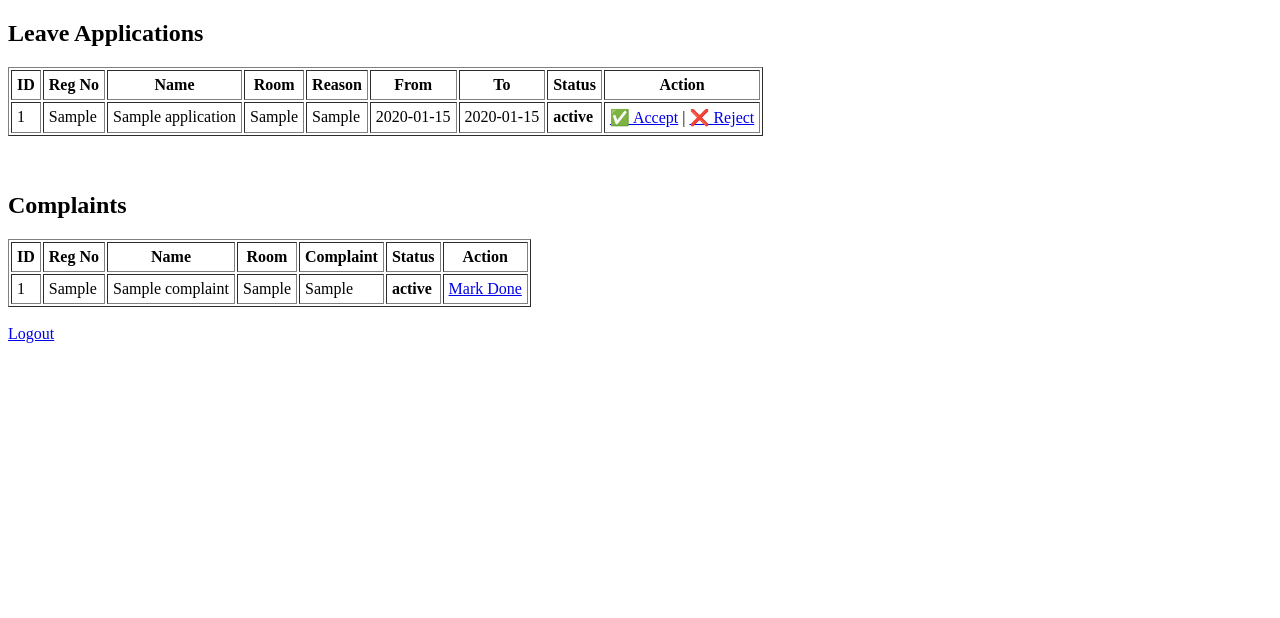
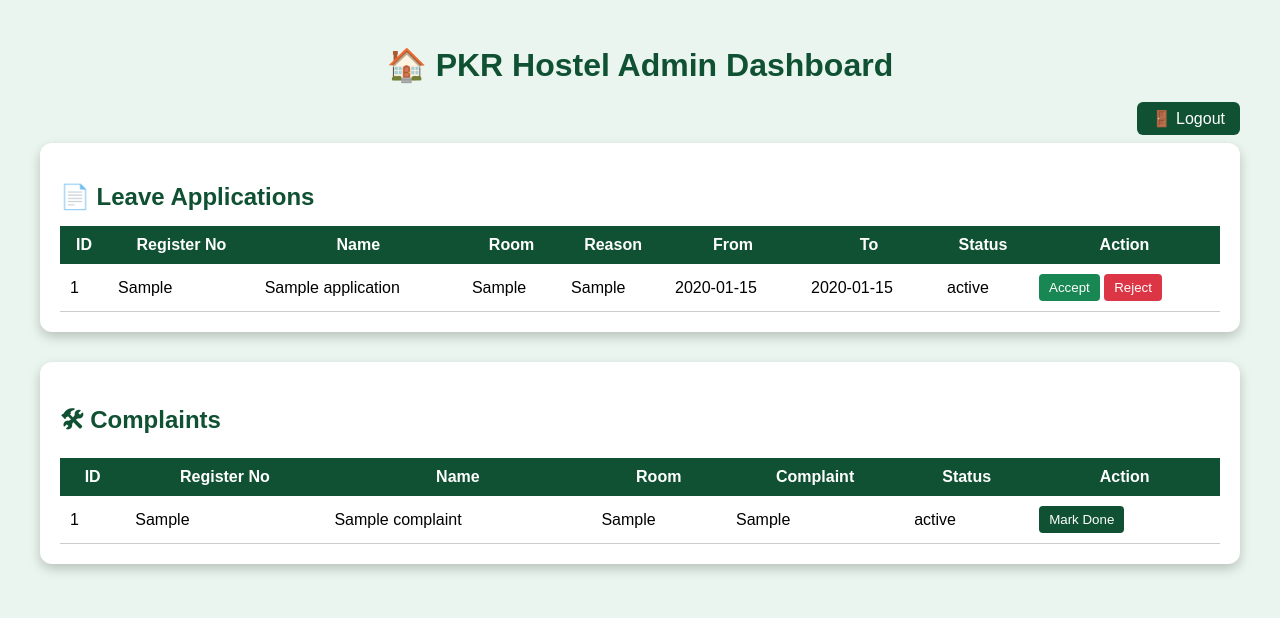
Before and after one commit to srinithisivanantham/hostel-chatbot, a Flask app: page /admin/dashboard in a window 1280 px wide. Shown: the top 618 px of the page. Run offline with Flask 3, Linux system fonts and the light colour scheme; a user stored in the database is signed in; tables that the repository leaves empty hold one stand-in row (values such as "Sample post").

Commit message:
Styled admin dashboard with dark green UI

```diff
--- a/static/style.css
+++ b/static/style.css
@@ -201,3 +201,104 @@ body.complaint-page input[type="submit"]:hover {
 .dashboard-container a button:hover {
     background-color: #142d6a;
 }
+/* ===========================
+   ADMIN DASHBOARD DARK GREEN
+   =========================== */
+
+.admin-page {
+    background: #e9f5ee;
+    font-family: Arial, sans-serif;
+}
+
+.admin-container {
+    max-width: 1200px;
+    margin: auto;
+    padding: 25px;
+}
+
+.admin-container h1 {
+    text-align: center;
+    color: #0f5132;
+    margin-bottom: 25px;
+}
+
+.logout-box {
+    text-align: right;
+    margin-bottom: 15px;
+}
+
+.logout-box a {
+    text-decoration: none;
+    background: #0f5132;
+    color: white;
+    padding: 8px 15px;
+    border-radius: 6px;
+}
+
+.card {
+    background: white;
+    padding: 20px;
+    margin-bottom: 30px;
+    border-radius: 12px;
+    box-shadow: 0px 5px 12px rgba(0,0,0,0.2);
+}
+
+.card h2 {
+    color: #0f5132;
+    margin-bottom: 15px;
+}
+
+/* Tables */
+.admin-page table {
+    width: 100%;
+    border-collapse: collapse;
+}
+
+.admin-page th {
+    background: #0f5132;
+    color: white;
+    padding: 10px;
+}
+
+.admin-page td {
+    padding: 10px;
+    border-bottom: 1px solid #ccc;
+}
+
+.admin-page tr:hover {
+    background: #f1faf4;
+}
+
+/* Buttons */
+.btn-green {
+    background: #198754;
+    color: white;
+    border: none;
+    padding: 6px 10px;
+    border-radius: 4px;
+    cursor: pointer;
+}
+
+.btn-red {
+    background: #dc3545;
+    color: white;
+    border: none;
+    padding: 6px 10px;
+    border-radius: 4px;
+    cursor: pointer;
+}
+
+.btn-blue {
+    background: #0f5132;
+    color: white;
+    border: none;
+    padding: 6px 10px;
+    border-radius: 4px;
+    cursor: pointer;
+}
+
+.btn-green:hover,
+.btn-red:hover,
+.btn-blue:hover {
+    opacity: 0.85;
+}
--- a/templates/admin_dashboard.html
+++ b/templates/admin_dashboard.html
@@ -2,14 +2,26 @@
 <html>
 <head>
     <title>Admin Dashboard</title>
+    <link rel="stylesheet" href="/static/style.css">
 </head>
-<body>
+<body class="admin-page">
 
-<h2>Leave Applications</h2>
-<table border="1" cellpadding="5">
+<div class="admin-container">
+
+    <h1>🏠 PKR Hostel Admin Dashboard</h1>
+
+    <div class="logout-box">
+        <a href="/admin/logout">🚪 Logout</a>
+    </div>
+
+    <!-- Leave Applications -->
+    <div class="card">
+        <h2>📄 Leave Applications</h2>
+
+        <table>
             <tr>
                 <th>ID</th>
-<th>Reg No</th>
+                <th>Register No</th>
                 <th>Name</th>
                 <th>Room</th>
                 <th>Reason</th>
@@ -19,31 +31,33 @@
                 <th>Action</th>
             </tr>
 
-{% for l in leaves %}
+            {% for leave in leaves %}
             <tr>
-<td>{{ l[0] }}</td>
-<td>{{ l[1] }}</td>
-<td>{{ l[2] }}</td>
-<td>{{ l[3] }}</td>
-<td>{{ l[4] }}</td>
-<td>{{ l[5] }}</td>
-<td>{{ l[6] }}</td>
-<td><b>{{ l[7] }}</b></td>
+                <td>{{ leave[0] }}</td>
+                <td>{{ leave[1] }}</td>
+                <td>{{ leave[2] }}</td>
+                <td>{{ leave[3] }}</td>
+                <td>{{ leave[4] }}</td>
+                <td>{{ leave[5] }}</td>
+                <td>{{ leave[6] }}</td>
+                <td>{{ leave[7] }}</td>
                 <td>
-<a href="/leave_action/{{ l[0] }}/Accepted">✅ Accept</a> |
-<a href="/leave_action/{{ l[0] }}/Rejected">❌ Reject</a>
+                    <a href="/leave_action/{{ leave[0] }}/Accepted"><button class="btn-green">Accept</button></a>
+                    <a href="/leave_action/{{ leave[0] }}/Rejected"><button class="btn-red">Reject</button></a>
                 </td>
             </tr>
             {% endfor %}
         </table>
+    </div>
 
-<br><br>
+    <!-- Complaints -->
+    <div class="card">
+        <h2>🛠 Complaints</h2>
 
-<h2>Complaints</h2>
-<table border="1" cellpadding="5">
+        <table>
             <tr>
                 <th>ID</th>
-<th>Reg No</th>
+                <th>Register No</th>
                 <th>Name</th>
                 <th>Room</th>
                 <th>Complaint</th>
@@ -51,23 +65,25 @@
                 <th>Action</th>
             </tr>
 
-{% for c in complaints %}
+            {% for comp in complaints %}
             <tr>
-<td>{{ c[0] }}</td>
-<td>{{ c[1] }}</td>
-<td>{{ c[2] }}</td>
-<td>{{ c[3] }}</td>
-<td>{{ c[4] }}</td>
-<td><b>{{ c[5] }}</b></td>
+                <td>{{ comp[0] }}</td>
+                <td>{{ comp[1] }}</td>
+                <td>{{ comp[2] }}</td>
+                <td>{{ comp[3] }}</td>
+                <td>{{ comp[4] }}</td>
+                <td>{{ comp[5] }}</td>
                 <td>
-<a href="/complaint_action/{{ c[0] }}">Mark Done</a>
+                    <a href="/complaint_action/{{ comp[0] }}">
+                        <button class="btn-blue">Mark Done</button>
+                    </a>
                 </td>
             </tr>
             {% endfor %}
         </table>
+    </div>
 
-<br>
-<a href="/admin/logout">Logout</a>
+</div>
 
 </body>
 </html>
```
Lines whose indentation alone changed are shown as unchanged.
